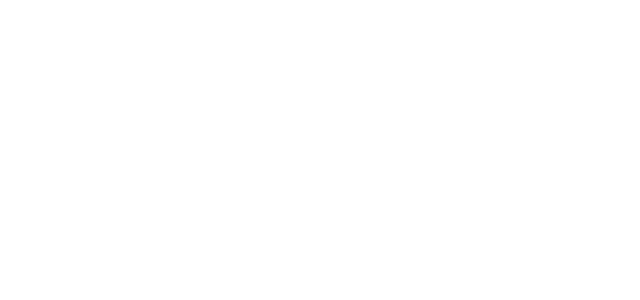
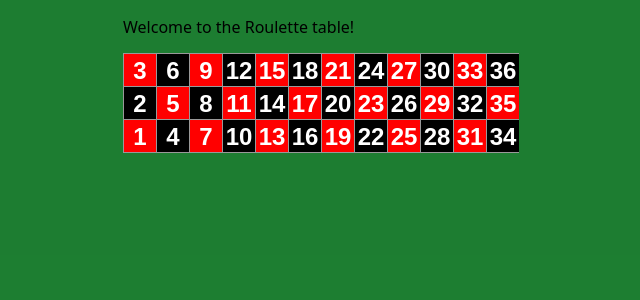
Before and after one commit to Daschle-Newberry/WebCasino, a React (Create React App) app: page /roulette in a window 1280 px wide. Before the commit this address had no page. Shown: the top 300 px of the page, without its empty margins (319-959 px from the left). Built offline with nearby package versions, Linux system fonts and the light colour scheme.

Commit message:
Reimplement css using styles import.

```diff
--- a/src/games/roulette/roulette.jsx
+++ b/src/games/roulette/roulette.jsx
@@ -1,25 +1,24 @@
-import React, { StrictMode, Component } from "react";
-import { createRoot } from "react-dom/client";
+import React from "react";
 import { useState } from "react";
 import styles from "./roulette.module.css";
 { /* https://www.typescriptlang.org/docs/handbook/jsx.html#value-based-elements */ }
 const Square2 = (value) => {
     const [selected, setSelected] = useState(Boolean);
-    const [style, setStyle] = useState("square");
+    const [style, setStyle] = useState(styles.square);
     const standardStyle = () => {
         if (value.value % 2 > 0) {
-            setStyle("redSquare");
+            setStyle(styles.redSquare);
         }
         else {
-            setStyle("blackSquare");
+            setStyle(styles.blackSquare);
         }
     };
     const changeStyle = () => {
-        if (style == "selected") {
+        if (style === styles.selected) {
             standardStyle();
         }
         else {
-            setStyle("selected");
+            setStyle(styles.selected);
         }
         ;
     };
@@ -28,16 +27,16 @@ const Square2 = (value) => {
         // set color blue (?)
         // add/remove from list of values to be submitted
         // changeStyle();
-        if (selected == true) {
+        if (selected === true) {
             setSelected(false);
         }
-        else if (selected == false) {
+        else if (selected === false) {
             setSelected(true);
         }
         changeStyle();
         console.log('clicked', value, selected, style);
     }
-    if (style == "square") {
+    if (style === styles.square) {
         standardStyle();
         return (<button className={style} onClick={handleClick}>
                 {value.value}
@@ -81,9 +80,8 @@ class SquareState {
         this.selected = false;
     }
 }
-export class Roulette extends Component {
-    render() {
-        return (<div className={styles["roulette-main-page"]}>
+export function Roulette() {
+    return (<div className={styles["roulette-main-page"]}>
 
             <p>Welcome to the Roulette table!</p>
 
@@ -133,13 +131,14 @@ export class Roulette extends Component {
             </div>
         </div>
         </div>);
-    }
 }
-const rootElem = document.getElementById('root');
-if (rootElem == null) {
-    alert('you forgot to put a root element in your HTML file.');
-}
-const root = createRoot(rootElem);
-root.render(<StrictMode>
-        <Roulette />
-    </StrictMode>);
+// const rootElem = document.getElementById('root');
+// if( rootElem == null ) {
+//     alert('you forgot to put a root element in your HTML file.');
+// }
+// const root = createRoot( rootElem as HTMLElement );
+// root.render(
+//     <StrictMode>
+//         <Roulette/>
+//     </StrictMode>
+// );
--- a/src/games/roulette/roulette.module.css
+++ b/src/games/roulette/roulette.module.css
@@ -1,62 +1,6 @@
 /**https://react.dev/learn/tutorial-tic-tac-toe#adding-time-travel*/
 
-* {
-  box-sizing: border-box;
-}
-
-/*
-
-body {
-  font-family: sans-serif;
-  margin: 20px;
-  padding: 0;
-}
-
-h1 {
-  margin-top: 0;
-  font-size: 22px;
-}
-
-h2 {
-  margin-top: 0;
-  font-size: 20px;
-}
-
-h3 {
-  margin-top: 0;
-  font-size: 18px;
-}
-
-h4 {
-  margin-top: 0;
-  font-size: 16px;
-}
-
-h5 {
-  margin-top: 0;
-  font-size: 14px;
-}
-
-h6 {
-  margin-top: 0;
-  font-size: 12px;
-}
-
-code {
-  font-size: 1.2em;
-}
-
-ul {
-  padding-inline-start: 20px;
-}
-
-* {
-  box-sizing: border-box;
-}
-
-*/
-
-html {
+/* html {
   background-color: rgba(20, 121, 40, 0.8);
 }
 
@@ -67,10 +11,24 @@ body {
 
 
   margin: 0;
-  padding: 40px;
+  /* padding: 40px; */
+  /*
   height: 100%;
   width: 100%;
   overflow: hidden;
+  background-color: rgba(20, 121, 40, 0.8);
+} */
+
+html, body {
+  margin: 0;
+  padding: 0;
+  height: 100%;
+  width: 100%;
+  overflow: hidden;
+  font-family: system-ui, -apple-system, Segoe UI, Roboto, sans-serif;
+
+  display: flex;
+  justify-content: center;
   background-color: rgba(20, 121, 40, 0.8);
 }
 
@@ -82,7 +40,6 @@ body {
 }
 
 .roulette-table {
-
   margin-left: auto;
   margin-right: auto;
   align-items: center;
@@ -156,19 +113,3 @@ body {
   content: '';
   display: table;
 }
-
-.status {
-  margin-bottom: 10px;
-}
-.game {
-  display: flex;
-  flex-direction: row;
-}
-
-.game-info {
-  margin-left: 20px;
-}
-
-.root{
-  background: black;
-}
--- a/src/index.jsx
+++ b/src/index.jsx
@@ -3,6 +3,7 @@ import { BrowserRouter, Routes, Route } from 'react-router-dom';
 import { createRoot } from "react-dom/client";
 import { BlackJack } from "./games/blackjack/Blackjack";
 import { MainMenu, MenuButton } from "./menu/MainMenu";
+import { Roulette } from "./games/roulette/roulette";
 const rootElem = document.getElementById('root');
 if (rootElem == null) {
     throw new Error("No root element found in HTML file.");
@@ -18,6 +19,7 @@ root.render(<StrictMode>
                         <MenuButton text="Game3" link="/game3"/>
                     </MainMenu>}/>
                 <Route path="/blackjack" element={<BlackJack />}/>
+                <Route path="/roulette" element={<Roulette />}/>
             </Routes>
         </BrowserRouter>
     </StrictMode>);
```
Also changed, not shown: src/games/roulette/roulette.tsx (+19 -21 lines).
